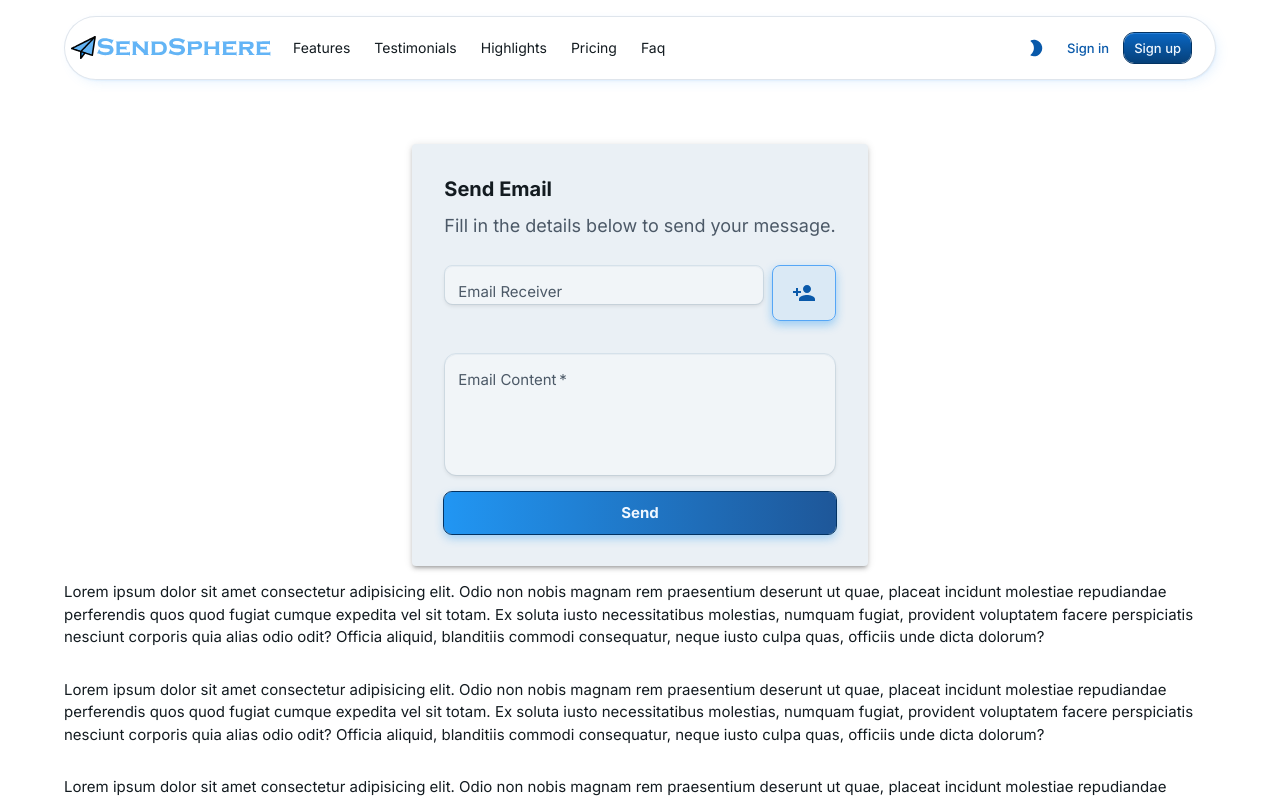
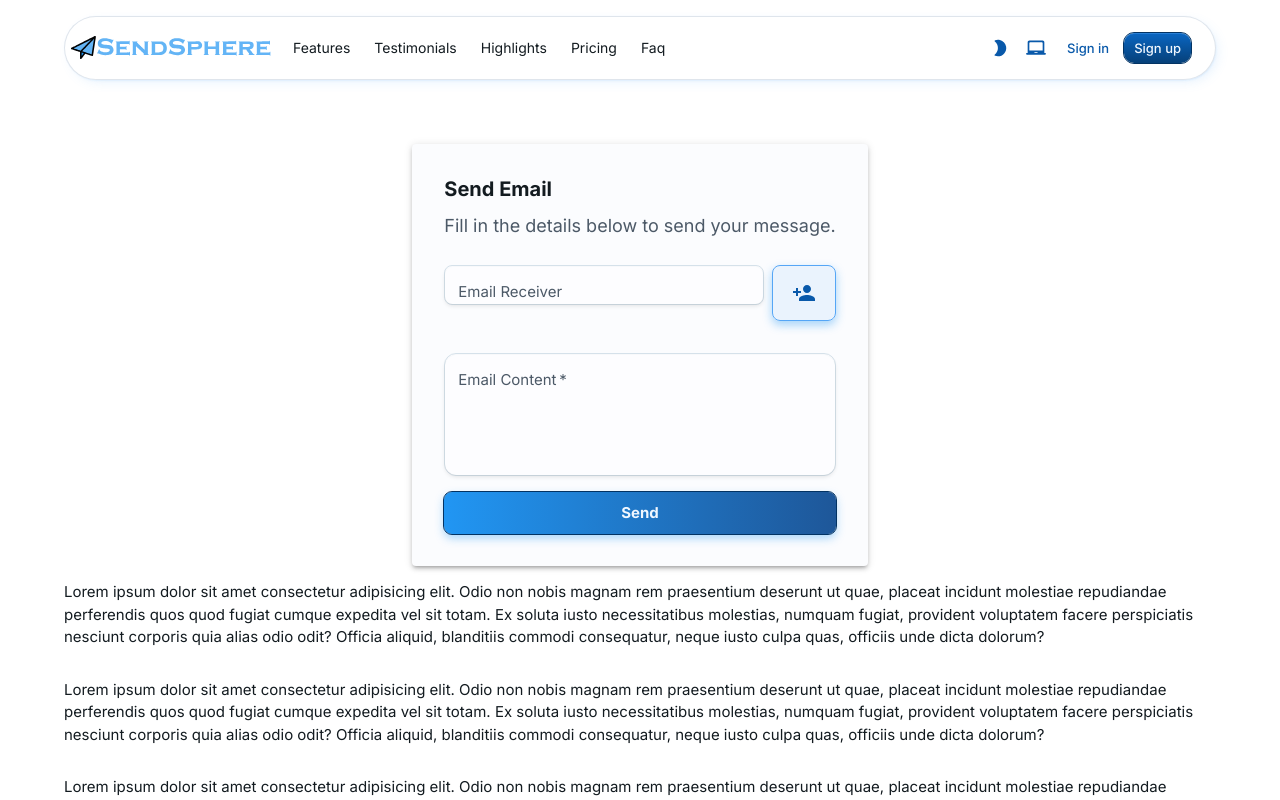
Before and after one commit to ahmettoguz/Micro-Frontend, a React (Vite) app: page / in a window 1280 px wide. Shown: the top 800 px of the page. Built offline with nearby package versions, Linux system fonts and the light colour scheme.

Commit message:
theme change option added

```diff
--- a/src/components/sections/XAppBar.tsx
+++ b/src/components/sections/XAppBar.tsx
@@ -11,7 +11,8 @@ import Toolbar from "@mui/material/Toolbar";
 import Typography from "@mui/material/Typography";
 import { useState } from "react";
 import logo from "../../assets/logo.svg";
-import ToggleColorMode from "../../core-coponents/XToggleColorMode";
+import XToggleColorMode from "../../core-coponents/XToggleColorMode";
+import XToggleThemeMode from "../../core-coponents/XToggleThemeMode";
 import { capitalizeFirstLetter } from "../../utils/stringFunctions";
 
 interface LogoStyle {
@@ -28,7 +29,9 @@ const logoStyle: LogoStyle = {
 
 interface XAppBarProps {
   themeMode: PaletteMode;
+  themeSchema: string;
   toggleColorMode: () => void;
+  toggleTheme: () => void;
 }
 
 const leftMenuItemIdList = [
@@ -39,7 +42,12 @@ const leftMenuItemIdList = [
   "faq",
 ];
 
-function XAppBar({ themeMode, toggleColorMode }: XAppBarProps) {
+function XAppBar({
+  themeMode,
+  themeSchema,
+  toggleColorMode,
+  toggleTheme,
+}: XAppBarProps) {
   const [open, setOpen] = useState(false);
   const toggleDrawer = (newOpen: boolean) => () => {
     setOpen(newOpen);
@@ -103,10 +111,12 @@ function XAppBar({ themeMode, toggleColorMode }: XAppBarProps) {
           alignItems: "center",
         }}
       >
-        <ToggleColorMode
+        <XToggleColorMode
           themeMode={themeMode}
           toggleColorMode={toggleColorMode}
         />
+
+        <XToggleThemeMode themeSchema={themeSchema} toggleTheme={toggleTheme} />
 
         <Button
           color="primary"
@@ -162,7 +172,7 @@ function XAppBar({ themeMode, toggleColorMode }: XAppBarProps) {
                 flexGrow: 1,
               }}
             >
-              <ToggleColorMode
+              <XToggleColorMode
                 themeMode={themeMode}
                 toggleColorMode={toggleColorMode}
               />
--- a/src/core-coponents/XToggleColorMode.tsx
+++ b/src/core-coponents/XToggleColorMode.tsx
@@ -11,7 +11,10 @@ interface ToggleColorModeProps {
   toggleColorMode: () => void;
 }
 
-function ToggleColorMode({ themeMode, toggleColorMode }: ToggleColorModeProps) {
+export default function XToggleColorMode({
+  themeMode,
+  toggleColorMode,
+}: ToggleColorModeProps) {
   return (
     <Tooltip
       placement="bottom"
@@ -35,5 +38,3 @@ function ToggleColorMode({ themeMode, toggleColorMode }: ToggleColorModeProps) {
     </Tooltip>
   );
 }
-
-export default ToggleColorMode;
--- /dev/null
+++ b/src/core-coponents/XToggleThemeMode.tsx
@@ -0,0 +1,39 @@
+import Box from "@mui/material/Box";
+import Button from "@mui/material/Button";
+import Tooltip from "@mui/material/Tooltip";
+
+import LaptopChromebookRoundedIcon from "@mui/icons-material/LaptopChromebookRounded";
+import LaptopRoundedIcon from "@mui/icons-material/LaptopRounded";
+
+interface ToggleColorModeProps {
+  themeSchema: string;
+  toggleTheme: () => void;
+}
+
+export default function XToggleThemeMode({
+  themeSchema,
+  toggleTheme,
+}: ToggleColorModeProps) {
+  return (
+    <Tooltip
+      placement="bottom"
+      title={themeSchema === "pl" ? "default theme" : "custom theme"}
+    >
+      <Box sx={{ maxWidth: "32px" }}>
+        <Button
+          variant="text"
+          onClick={toggleTheme}
+          size="small"
+          aria-label="button to toggle theme"
+          sx={{ minWidth: "32px", height: "32px", p: "4px" }}
+        >
+          {themeSchema === "pl" ? (
+            <LaptopRoundedIcon fontSize="medium" />
+          ) : (
+            <LaptopChromebookRoundedIcon fontSize="small" />
+          )}
+        </Button>
+      </Box>
+    </Tooltip>
+  );
+}
--- a/src/utils/getLPTheme.tsx
+++ b/src/utils/getLPTheme.tsx
@@ -491,17 +491,17 @@ export default function getLPTheme(mode: PaletteMode): ThemeOptions {
           }),
         },
       },
-      MuiPaper: {
-        styleOverrides: {
-          root: ({ theme }) => ({
-            backgroundImage: 'none',
-            backgroundColor: gray[100],
-            ...(theme.palette.mode === 'dark' && {
-              backgroundColor: alpha(gray[900], 0.6),
-            }),
-          }),
-        },
-      },
+      // MuiPaper: {
+      //   styleOverrides: {
+      //     root: ({ theme }) => ({
+      //       backgroundImage: 'none',
+      //       backgroundColor: gray[100],
+      //       ...(theme.palette.mode === 'dark' && {
+      //         backgroundColor: alpha(gray[900], 0.6),
+      //       }),
+      //     }),
+      //   },
+      // },
       MuiSwitch: {
         styleOverrides: {
           root: ({ theme }) => ({
```
